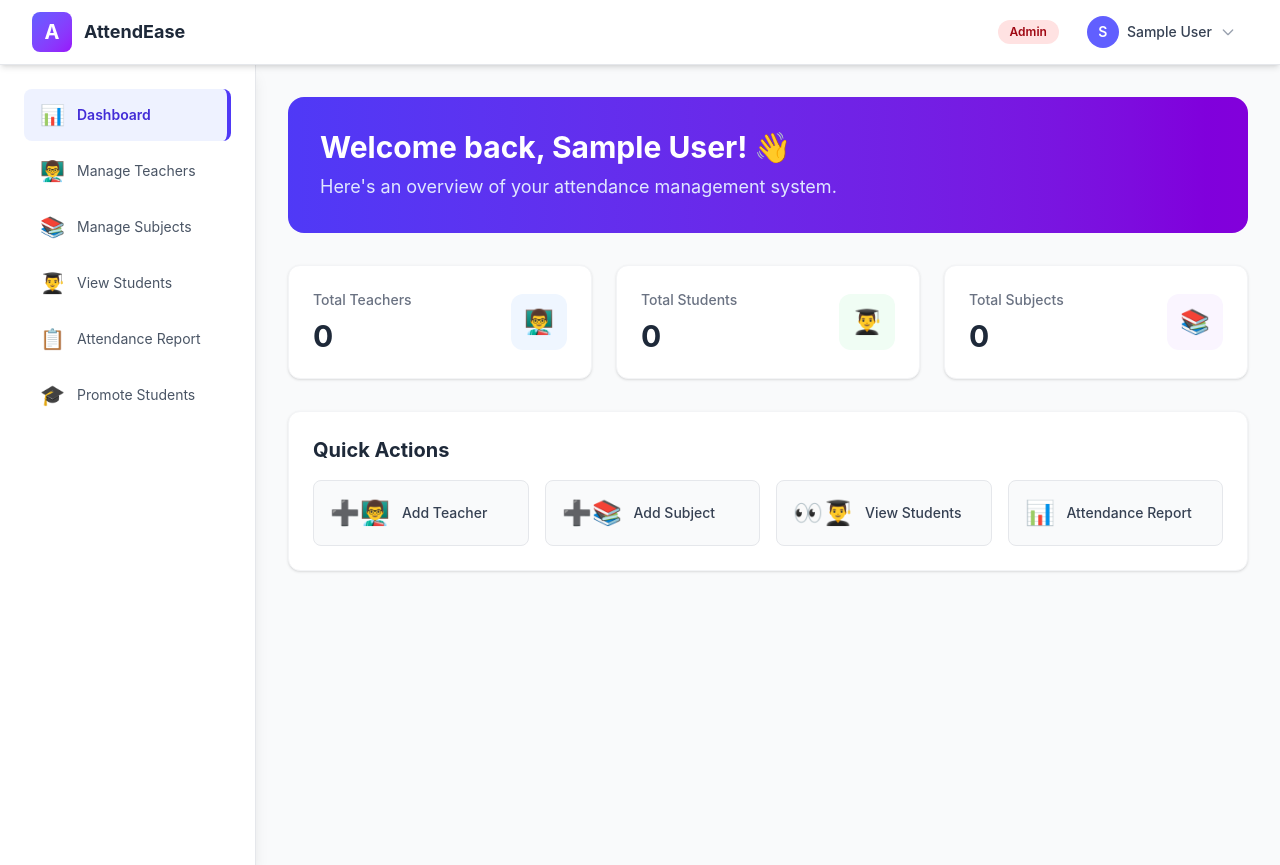
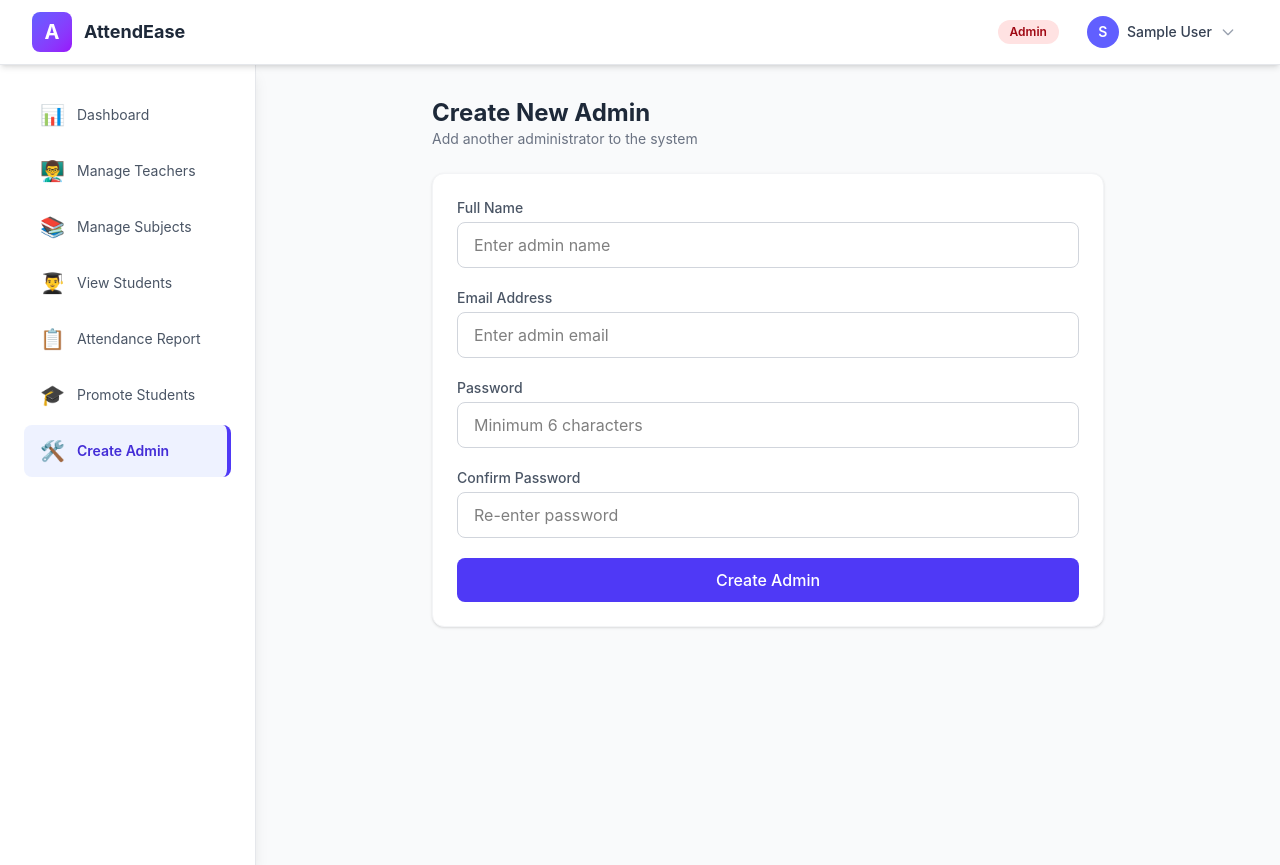
Before and after one commit to ashishd881/Attendance, a React (Vite) app in the folder Frontend/: page /admin/admin-setup in a window 1280 px wide. Before the commit this address led to /admin/dashboard. Built offline with nearby package versions, Linux system fonts and the light colour scheme; no server answers; sample sign-in values are in the browser's storage.

Commit message:
feat: implement AdminSetup component for creating new admin accounts; update routes and sidebar links

```diff
--- a/Frontend/src/App.jsx
+++ b/Frontend/src/App.jsx
@@ -10,7 +10,7 @@ import Sidebar from './components/common/Sidebar';
 import LoadingSpinner from './components/common/LoadingSpinner';
 
 import LoginPage from './pages/LoginPage';
-import AdminSetup from './pages/AdminSetup';
+// import AdminSetup from './pages/AdminSetup';
 
 import AdminDashboard from './components/admin/AdminDashboard';
 import ManageTeachers from './components/admin/ManageTeachers';
@@ -18,6 +18,7 @@ import ManageSubjects from './components/admin/ManageSubjects';
 import ViewStudents from './components/admin/ViewStudents';
 import AttendanceReport from './components/admin/AttendanceReport';
 import PromoteStudents from './components/admin/PromoteStudents'; // NEW
+import AdminSetup from './components/admin/AdminSetup';
 
 import TeacherDashboard from './components/teacher/TeacherDashboard';
 import MarkAttendance from './components/teacher/MarkAttendance';
@@ -50,8 +51,14 @@ const AppRoutes = () => {
       <Route path="/login" element={
         user ? <Navigate to={`/${user.role}/dashboard`} replace /> : <LoginPage />
       } />
-      <Route path="/admin-setup" element={<AdminSetup />} />
-
+      {/* <Route path="/admin-setup" element={<AdminSetup />} /> */}
+      <Route path="/admin/admin-setup" element={
+        <ProtectedRoute allowedRoles={['admin']}>
+          <DashboardLayout>
+            <AdminSetup />
+          </DashboardLayout>
+        </ProtectedRoute>
+      } />
       <Route path="/admin/dashboard" element={
         <ProtectedRoute allowedRoles={['admin']}>
           <DashboardLayout><AdminDashboard /></DashboardLayout>
--- /dev/null
+++ b/Frontend/src/components/admin/AdminSetup.jsx
@@ -0,0 +1,146 @@
+import React, { useState } from 'react';
+import { useAuth } from '../../context/AuthContext';
+import { toast } from 'react-toastify';
+
+const AdminSetup = () => {
+  const [formData, setFormData] = useState({
+    name: '',
+    email: '',
+    password: '',
+    confirmPassword: ''
+  });
+
+  const [isLoading, setIsLoading] = useState(false);
+  const { registerAdmin } = useAuth();
+
+  const handleChange = (e) => {
+    setFormData({ ...formData, [e.target.name]: e.target.value });
+  };
+
+  const handleSubmit = async (e) => {
+    e.preventDefault();
+
+    if (formData.password !== formData.confirmPassword) {
+      toast.error('Passwords do not match');
+      return;
+    }
+
+    setIsLoading(true);
+
+    const result = await registerAdmin({
+      name: formData.name,
+      email: formData.email,
+      password: formData.password
+    });
+
+    if (result.success) {
+      toast.success('Admin created successfully!');
+      setFormData({
+        name: '',
+        email: '',
+        password: '',
+        confirmPassword: ''
+      });
+    } else {
+      toast.error(result.message);
+    }
+
+    setIsLoading(false);
+  };
+
+  return (
+    <div className="max-w-2xl mx-auto">
+
+      {/* Header */}
+      <div className="mb-6">
+        <h1 className="text-2xl font-bold text-gray-800">Create New Admin</h1>
+        <p className="text-gray-500 text-sm">
+          Add another administrator to the system
+        </p>
+      </div>
+
+      {/* Card */}
+      <div className="bg-white rounded-xl shadow-sm border border-gray-100 p-6">
+
+        <form onSubmit={handleSubmit} className="space-y-5">
+
+          {/* Name */}
+          <div>
+            <label className="block text-sm font-medium text-gray-600 mb-1">
+              Full Name
+            </label>
+            <input
+              type="text"
+              name="name"
+              value={formData.name}
+              onChange={handleChange}
+              placeholder="Enter admin name"
+              className="w-full px-4 py-2.5 border border-gray-300 rounded-lg focus:ring-2 focus:ring-indigo-500 outline-none"
+              required
+            />
+          </div>
+
+          {/* Email */}
+          <div>
+            <label className="block text-sm font-medium text-gray-600 mb-1">
+              Email Address
+            </label>
+            <input
+              type="email"
+              name="email"
+              value={formData.email}
+              onChange={handleChange}
+              placeholder="Enter admin email"
+              className="w-full px-4 py-2.5 border border-gray-300 rounded-lg focus:ring-2 focus:ring-indigo-500 outline-none"
+              required
+            />
+          </div>
+
+          {/* Password */}
+          <div>
+            <label className="block text-sm font-medium text-gray-600 mb-1">
+              Password
+            </label>
+            <input
+              type="password"
+              name="password"
+              value={formData.password}
+              onChange={handleChange}
+              placeholder="Minimum 6 characters"
+              className="w-full px-4 py-2.5 border border-gray-300 rounded-lg focus:ring-2 focus:ring-indigo-500 outline-none"
+              required
+            />
+          </div>
+
+          {/* Confirm Password */}
+          <div>
+            <label className="block text-sm font-medium text-gray-600 mb-1">
+              Confirm Password
+            </label>
+            <input
+              type="password"
+              name="confirmPassword"
+              value={formData.confirmPassword}
+              onChange={handleChange}
+              placeholder="Re-enter password"
+              className="w-full px-4 py-2.5 border border-gray-300 rounded-lg focus:ring-2 focus:ring-indigo-500 outline-none"
+              required
+            />
+          </div>
+
+          {/* Button */}
+          <button
+            type="submit"
+            disabled={isLoading}
+            className="w-full py-2.5 bg-indigo-600 text-white font-medium rounded-lg hover:bg-indigo-700 transition disabled:opacity-50"
+          >
+            {isLoading ? 'Creating...' : 'Create Admin'}
+          </button>
+
+        </form>
+      </div>
+    </div>
+  );
+};
+
+export default AdminSetup;
--- a/Frontend/src/components/common/Sidebar.jsx
+++ b/Frontend/src/components/common/Sidebar.jsx
@@ -13,6 +13,7 @@ const Sidebar = () => {
     { path: '/admin/students', label: 'View Students', icon: '👨‍🎓' },
     { path: '/admin/attendance-report', label: 'Attendance Report', icon: '📋' },
     { path: '/admin/promote-students', label: 'Promote Students', icon: '🎓' }, // NEW
+    { path: '/admin/admin-setup', label: 'Create Admin', icon: '🛠️' },
   ];
 
   const teacherLinks = [
--- a/Frontend/src/pages/AdminSetup.jsx
+++ /dev/null
@@ -1,133 +0,0 @@
-import React, { useState } from 'react';
-import { useNavigate, Link } from 'react-router-dom';
-import { useAuth } from '../context/AuthContext';
-import { toast } from 'react-toastify';
-
-const AdminSetup = () => {
-  const [formData, setFormData] = useState({
-    name: '',
-    email: '',
-    password: '',
-    confirmPassword: ''
-  });
-  const [isLoading, setIsLoading] = useState(false);
-
-  const { registerAdmin } = useAuth();
-  const navigate = useNavigate();
-
-  const handleChange = (e) => {
-    setFormData({ ...formData, [e.target.name]: e.target.value });
-  };
-
-  const handleSubmit = async (e) => {
-    e.preventDefault();
-
-    if (formData.password !== formData.confirmPassword) {
-      toast.error('Passwords do not match');
-      return;
-    }
-
-    setIsLoading(true);
-
-    const result = await registerAdmin({
-      name: formData.name,
-      email: formData.email,
-      password: formData.password
-    });
-
-    if (result.success) {
-      toast.success('Admin account created successfully!');
-      navigate('/admin/dashboard');
-    } else {
-      toast.error(result.message);
-    }
-    setIsLoading(false);
-  };
-
-  return (
-    <div className="min-h-screen bg-gradient-to-br from-indigo-100 via-purple-50 to-pink-100 flex items-center justify-center p-4">
-      <div className="max-w-md w-full">
-        <div className="text-center mb-8">
-          <div className="inline-flex items-center justify-center w-16 h-16 bg-gradient-to-br from-indigo-500 to-purple-600 rounded-2xl shadow-lg mb-4">
-            <span className="text-white font-bold text-2xl">A</span>
-          </div>
-          <h2 className="text-3xl font-bold text-gray-800">Admin Setup</h2>
-          <p className="text-gray-500 mt-2">Create the administrator account</p>
-        </div>
-
-        <div className="bg-white rounded-2xl shadow-xl p-8">
-          <form onSubmit={handleSubmit} className="space-y-5">
-            <div>
-              <label className="block text-sm font-medium text-gray-700 mb-2">Full Name</label>
-              <input
-                type="text"
-                name="name"
-                value={formData.name}
-                onChange={handleChange}
-                placeholder="Enter admin name"
-                className="w-full px-4 py-3 border border-gray-300 rounded-xl focus:ring-2 focus:ring-indigo-500 focus:border-transparent transition-all outline-none"
-                required
-              />
-            </div>
-
-            <div>
-              <label className="block text-sm font-medium text-gray-700 mb-2">Email</label>
-              <input
-                type="email"
-                name="email"
-                value={formData.email}
-                onChange={handleChange}
-                placeholder="Enter admin email"
-                className="w-full px-4 py-3 border border-gray-300 rounded-xl focus:ring-2 focus:ring-indigo-500 focus:border-transparent transition-all outline-none"
-                required
-              />
-            </div>
-
-            <div>
-              <label className="block text-sm font-medium text-gray-700 mb-2">Password</label>
-              <input
-                type="password"
-                name="password"
-                value={formData.password}
-                onChange={handleChange}
-                placeholder="Create password (min 6 characters)"
-                className="w-full px-4 py-3 border border-gray-300 rounded-xl focus:ring-2 focus:ring-indigo-500 focus:border-transparent transition-all outline-none"
-                required
-                minLength={6}
-              />
-            </div>
-
-            <div>
-              <label className="block text-sm font-medium text-gray-700 mb-2">Confirm Password</label>
-              <input
-                type="password"
-                name="confirmPassword"
-                value={formData.confirmPassword}
-                onChange={handleChange}
-                placeholder="Confirm your password"
-                className="w-full px-4 py-3 border border-gray-300 rounded-xl focus:ring-2 focus:ring-indigo-500 focus:border-transparent transition-all outline-none"
-                required
-              />
-            </div>
-
-            <button
-              type="submit"
-              disabled={isLoading}
-              className="w-full py-3 bg-gradient-to-r from-indigo-600 to-purple-600 text-white font-semibold rounded-xl hover:from-indigo-700 hover:to-purple-700 focus:ring-4 focus:ring-indigo-300 transition-all disabled:opacity-50"
-            >
-              {isLoading ? 'Creating Account...' : 'Create Admin Account'}
-            </button>
-          </form>
-
-          <div className="mt-6 text-center">
-            <Link to="/login" className="text-sm text-indigo-600 hover:text-indigo-800">
-              ← Back to Login
-            </Link>
-          </div>
-        </div>
-      </div>
-    </div>
-  );
-};
-
-export default AdminSetup;
--- a/Frontend/src/pages/LoginPage.jsx
+++ b/Frontend/src/pages/LoginPage.jsx
@@ -151,14 +151,14 @@ const LoginPage = () => {
               </button>
             </form>
 
-            <div className="mt-6 text-center">
+            {/* <div className="mt-6 text-center">
               <Link
                 to="/admin-setup"
                 className="text-sm text-indigo-600 hover:text-indigo-800"
               >
                 First time? Setup Admin →
               </Link>
-            </div>
+            </div> */}
 
           </div>
         </div>
```
